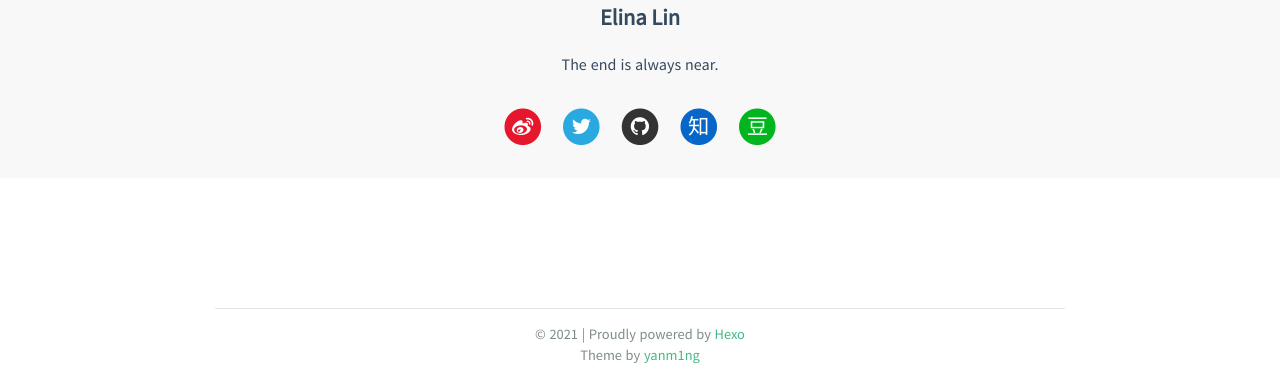
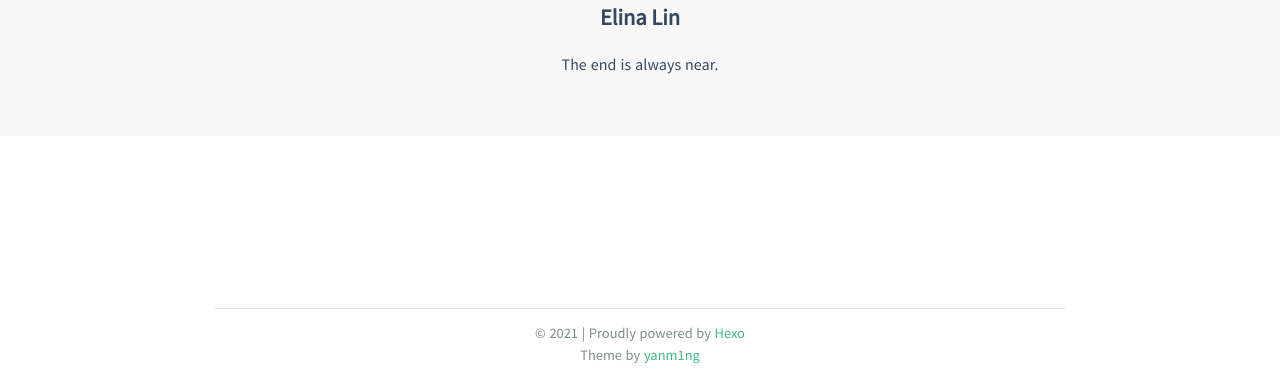
Before and after one commit to elina10920/elina10920.github.io, a plain HTML site: page about/index.html in a window 1280 px wide. Shown: the part 425-806 px from the top of the page. Drawn offline with nearby package versions, Linux system fonts and the light colour scheme; some packages are replaced by stand-ins of ours.

Commit message:
Site updated: 2021-02-20 14:25:20

```diff
--- a/about/index.html
+++ b/about/index.html
@@ -147,45 +147,10 @@
 
   <section class="share-icons">
 
-      <a class="icon-weibo" href="http://weibo.com/yanm1ng" target="_blank">
-        <span class="fa-stack fa-lg">
-          <i class="fa fa-circle fa-stack-2x"></i>
-          <i class="fa fa-weibo fa-stack-1x fa-inverse"></i>
-        </span>
-      </a>
-
-
-      <a class="icon-twitter" href="https://twitter.com/yanm1ng" target="_blank">
-        <span class="fa-stack fa-lg">
-          <i class="fa fa-circle fa-stack-2x"></i>
-          <i class="fa fa-twitter fa-stack-1x fa-inverse"></i>
-        </span>
-      </a>
-
-
-      <a class="icon-github" href="https://github.com/yanm1ng" target="_blank">
-        <span class="fa-stack fa-lg">
-          <i class="fa fa-circle fa-stack-2x"></i>
-          <i class="fa fa-github fa-stack-1x fa-inverse"></i>
-        </span>
-      </a>
 
 
 
-      <a class="icon-zhihu" href="https://www.zhihu.com/people/yummy1121" target="_blank">
-        <span class="fa-stack fa-lg">
-          <i class="fa fa-circle fa-stack-2x"></i>
-          <i class="fa fa-stack-1x fa-inverse">知</i>
-        </span>
-      </a>
 
-
-        <a class="icon-douban" href="https://www.douban.com/people/yanm1ng" target="_blank">
-            <span class="fa-stack fa-lg">
-                <i class="fa fa-circle fa-stack-2x"></i>
-                <i class="fa fa-stack-1x fa-inverse">豆</i>
-            </span>
-        </a>
 
   </section>
 </div>
```
Also changed, not shown: hexo-github-建立個人部落格/index.html (+2 -2 lines), project/index.html (+1 -1 lines).
